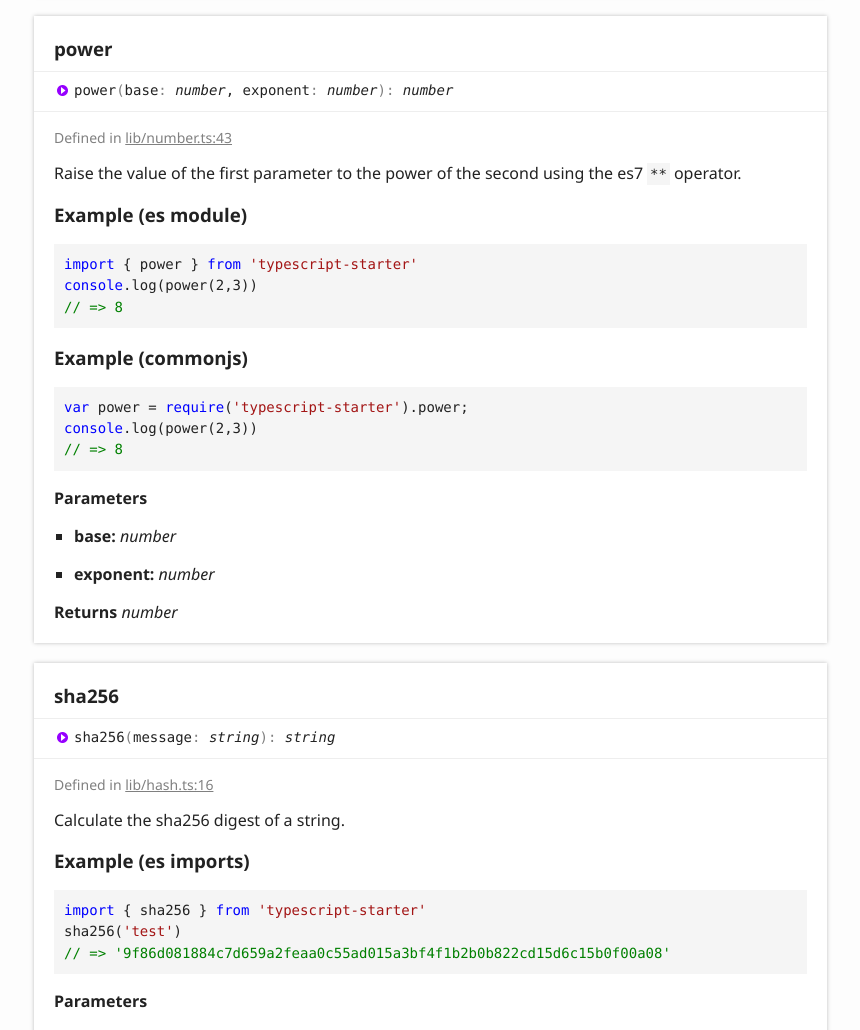
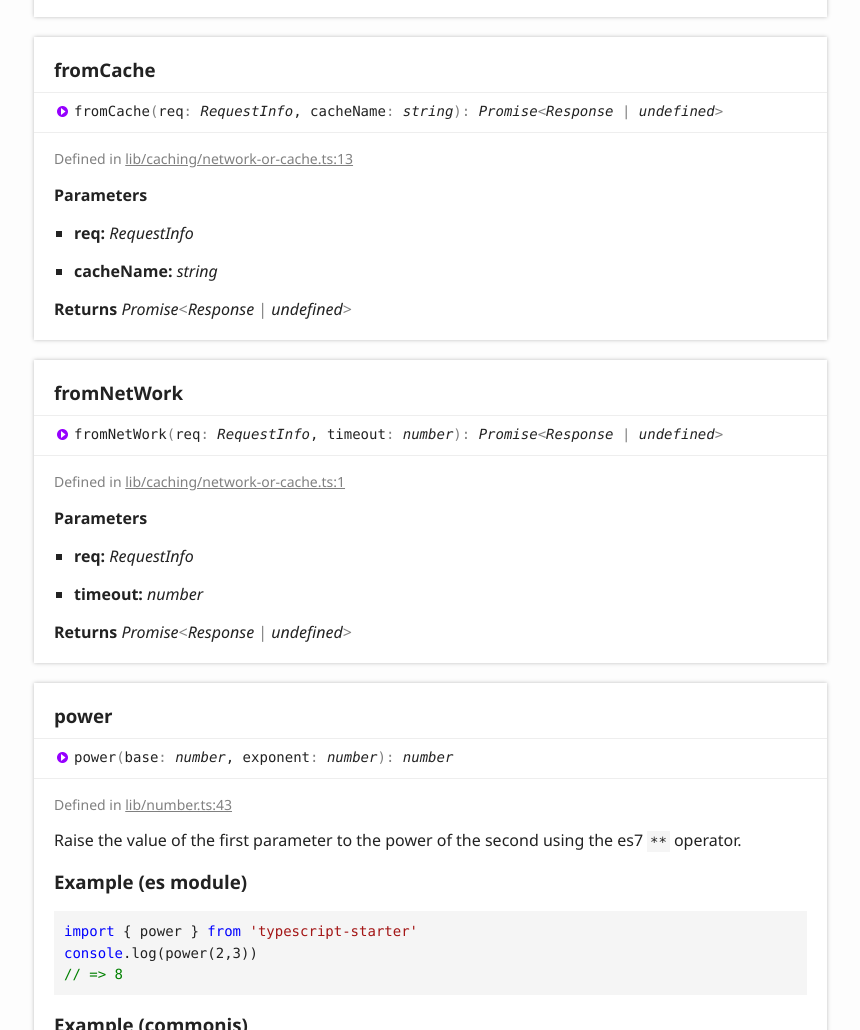
Before and after one commit to vjcspy/iz-sw-helper, a plain HTML site: page globals.html in a window 1280 px wide. Shown: the part 1770-2800 px from the top of the page, without its empty margins (6-866 px from the left). Drawn offline with Linux system fonts and the light colour scheme.

Commit message:
[ci skip] Updates

```diff
--- a/assets/js/search.js
+++ b/assets/js/search.js
@@ -1,3 +1,3 @@
 var typedoc = typedoc || {};
             typedoc.search = typedoc.search || {};
-            typedoc.search.data = {"kinds":{"64":"Function"},"rows":[{"id":0,"kind":64,"name":"asyncABC","url":"globals.html#asyncabc","classes":"tsd-kind-function"},{"id":1,"kind":64,"name":"sha256","url":"globals.html#sha256","classes":"tsd-kind-function"},{"id":2,"kind":64,"name":"sha256Native","url":"globals.html#sha256native","classes":"tsd-kind-function"},{"id":3,"kind":64,"name":"double","url":"globals.html#double","classes":"tsd-kind-function"},{"id":4,"kind":64,"name":"power","url":"globals.html#power","classes":"tsd-kind-function"}]};
+            typedoc.search.data = {"kinds":{"64":"Function"},"rows":[{"id":0,"kind":64,"name":"asyncABC","url":"globals.html#asyncabc","classes":"tsd-kind-function"},{"id":1,"kind":64,"name":"sha256","url":"globals.html#sha256","classes":"tsd-kind-function"},{"id":2,"kind":64,"name":"sha256Native","url":"globals.html#sha256native","classes":"tsd-kind-function"},{"id":3,"kind":64,"name":"double","url":"globals.html#double","classes":"tsd-kind-function"},{"id":4,"kind":64,"name":"power","url":"globals.html#power","classes":"tsd-kind-function"},{"id":5,"kind":64,"name":"fromNetWork","url":"globals.html#fromnetwork","classes":"tsd-kind-function"},{"id":6,"kind":64,"name":"fromCache","url":"globals.html#fromcache","classes":"tsd-kind-function"}]};
--- a/globals.html
+++ b/globals.html
@@ -72,6 +72,8 @@
 							<ul class="tsd-index-list">
 								<li class="tsd-kind-function"><a href="globals.html#asyncabc" class="tsd-kind-icon">asyncABC</a></li>
 								<li class="tsd-kind-function"><a href="globals.html#double" class="tsd-kind-icon">double</a></li>
+								<li class="tsd-kind-function"><a href="globals.html#fromcache" class="tsd-kind-icon">from<wbr>Cache</a></li>
+								<li class="tsd-kind-function"><a href="globals.html#fromnetwork" class="tsd-kind-icon">from<wbr>Net<wbr>Work</a></li>
 								<li class="tsd-kind-function"><a href="globals.html#power" class="tsd-kind-icon">power</a></li>
 								<li class="tsd-kind-function"><a href="globals.html#sha256" class="tsd-kind-icon">sha256</a></li>
 								<li class="tsd-kind-function"><a href="globals.html#sha256native" class="tsd-kind-icon">sha256<wbr>Native</a></li>
@@ -92,7 +94,7 @@
 						<li class="tsd-description">
 							<aside class="tsd-sources">
 								<ul>
-									<li>Defined in <a href="https://github.com/vjcspy/iz-sw-helper/blob/56fa4e0/src/lib/async.ts#L20">lib/async.ts:20</a></li>
+									<li>Defined in <a href="https://github.com/vjcspy/iz-sw-helper/blob/4b7aa56/src/lib/async.ts#L20">lib/async.ts:20</a></li>
 								</ul>
 							</aside>
 							<div class="tsd-comment tsd-typography">
@@ -123,7 +125,7 @@ asyncABC().then(<span class="hljs-built_in">console</span>.log);
 						<li class="tsd-description">
 							<aside class="tsd-sources">
 								<ul>
-									<li>Defined in <a href="https://github.com/vjcspy/iz-sw-helper/blob/56fa4e0/src/lib/number.ts#L22">lib/number.ts:22</a></li>
+									<li>Defined in <a href="https://github.com/vjcspy/iz-sw-helper/blob/4b7aa56/src/lib/number.ts#L22">lib/number.ts:22</a></li>
 								</ul>
 							</aside>
 							<div class="tsd-comment tsd-typography">
@@ -159,6 +161,58 @@ asyncABC().then(<span class="hljs-built_in">console</span>.log);
 					</ul>
 				</section>
 				<section class="tsd-panel tsd-member tsd-kind-function">
+					<a name="fromcache" class="tsd-anchor"></a>
+					<h3>from<wbr>Cache</h3>
+					<ul class="tsd-signatures tsd-kind-function">
+						<li class="tsd-signature tsd-kind-icon">from<wbr>Cache<span class="tsd-signature-symbol">(</span>req<span class="tsd-signature-symbol">: </span><span class="tsd-signature-type">RequestInfo</span>, cacheName<span class="tsd-signature-symbol">: </span><span class="tsd-signature-type">string</span><span class="tsd-signature-symbol">)</span><span class="tsd-signature-symbol">: </span><span class="tsd-signature-type">Promise</span><span class="tsd-signature-symbol">&lt;</span><span class="tsd-signature-type">Response</span><span class="tsd-signature-symbol"> | </span><span class="tsd-signature-type">undefined</span><span class="tsd-signature-symbol">&gt;</span></li>
+					</ul>
+					<ul class="tsd-descriptions">
+						<li class="tsd-description">
+							<aside class="tsd-sources">
+								<ul>
+									<li>Defined in <a href="https://github.com/vjcspy/iz-sw-helper/blob/4b7aa56/src/lib/caching/network-or-cache.ts#L13">lib/caching/network-or-cache.ts:13</a></li>
+								</ul>
+							</aside>
+							<h4 class="tsd-parameters-title">Parameters</h4>
+							<ul class="tsd-parameters">
+								<li>
+									<h5>req: <span class="tsd-signature-type">RequestInfo</span></h5>
+								</li>
+								<li>
+									<h5>cacheName: <span class="tsd-signature-type">string</span></h5>
+								</li>
+							</ul>
+							<h4 class="tsd-returns-title">Returns <span class="tsd-signature-type">Promise</span><span class="tsd-signature-symbol">&lt;</span><span class="tsd-signature-type">Response</span><span class="tsd-signature-symbol"> | </span><span class="tsd-signature-type">undefined</span><span class="tsd-signature-symbol">&gt;</span></h4>
+						</li>
+					</ul>
+				</section>
+				<section class="tsd-panel tsd-member tsd-kind-function">
+					<a name="fromnetwork" class="tsd-anchor"></a>
+					<h3>from<wbr>Net<wbr>Work</h3>
+					<ul class="tsd-signatures tsd-kind-function">
+						<li class="tsd-signature tsd-kind-icon">from<wbr>Net<wbr>Work<span class="tsd-signature-symbol">(</span>req<span class="tsd-signature-symbol">: </span><span class="tsd-signature-type">RequestInfo</span>, timeout<span class="tsd-signature-symbol">: </span><span class="tsd-signature-type">number</span><span class="tsd-signature-symbol">)</span><span class="tsd-signature-symbol">: </span><span class="tsd-signature-type">Promise</span><span class="tsd-signature-symbol">&lt;</span><span class="tsd-signature-type">Response</span><span class="tsd-signature-symbol"> | </span><span class="tsd-signature-type">undefined</span><span class="tsd-signature-symbol">&gt;</span></li>
+					</ul>
+					<ul class="tsd-descriptions">
+						<li class="tsd-description">
+							<aside class="tsd-sources">
+								<ul>
+									<li>Defined in <a href="https://github.com/vjcspy/iz-sw-helper/blob/4b7aa56/src/lib/caching/network-or-cache.ts#L1">lib/caching/network-or-cache.ts:1</a></li>
+								</ul>
+							</aside>
+							<h4 class="tsd-parameters-title">Parameters</h4>
+							<ul class="tsd-parameters">
+								<li>
+									<h5>req: <span class="tsd-signature-type">RequestInfo</span></h5>
+								</li>
+								<li>
+									<h5>timeout: <span class="tsd-signature-type">number</span></h5>
+								</li>
+							</ul>
+							<h4 class="tsd-returns-title">Returns <span class="tsd-signature-type">Promise</span><span class="tsd-signature-symbol">&lt;</span><span class="tsd-signature-type">Response</span><span class="tsd-signature-symbol"> | </span><span class="tsd-signature-type">undefined</span><span class="tsd-signature-symbol">&gt;</span></h4>
+						</li>
+					</ul>
+				</section>
+				<section class="tsd-panel tsd-member tsd-kind-function">
 					<a name="power" class="tsd-anchor"></a>
 					<h3>power</h3>
 					<ul class="tsd-signatures tsd-kind-function">
@@ -168,7 +222,7 @@ asyncABC().then(<span class="hljs-built_in">console</span>.log);
 						<li class="tsd-description">
 							<aside class="tsd-sources">
 								<ul>
-									<li>Defined in <a href="https://github.com/vjcspy/iz-sw-helper/blob/56fa4e0/src/lib/number.ts#L43">lib/number.ts:43</a></li>
+									<li>Defined in <a href="https://github.com/vjcspy/iz-sw-helper/blob/4b7aa56/src/lib/number.ts#L43">lib/number.ts:43</a></li>
 								</ul>
 							</aside>
 							<div class="tsd-comment tsd-typography">
@@ -207,7 +261,7 @@ asyncABC().then(<span class="hljs-built_in">console</span>.log);
 						<li class="tsd-description">
 							<aside class="tsd-sources">
 								<ul>
-									<li>Defined in <a href="https://github.com/vjcspy/iz-sw-helper/blob/56fa4e0/src/lib/hash.ts#L16">lib/hash.ts:16</a></li>
+									<li>Defined in <a href="https://github.com/vjcspy/iz-sw-helper/blob/4b7aa56/src/lib/hash.ts#L16">lib/hash.ts:16</a></li>
 								</ul>
 							</aside>
 							<div class="tsd-comment tsd-typography">
@@ -240,7 +294,7 @@ sha256(<span class="hljs-string">'test'</span>)
 						<li class="tsd-description">
 							<aside class="tsd-sources">
 								<ul>
-									<li>Defined in <a href="https://github.com/vjcspy/iz-sw-helper/blob/56fa4e0/src/lib/hash.ts#L34">lib/hash.ts:34</a></li>
+									<li>Defined in <a href="https://github.com/vjcspy/iz-sw-helper/blob/4b7aa56/src/lib/hash.ts#L34">lib/hash.ts:34</a></li>
 								</ul>
 							</aside>
 							<div class="tsd-comment tsd-typography">
@@ -280,6 +334,12 @@ sha256(<span class="hljs-string">'test'</span>)
 					</li>
 					<li class=" tsd-kind-function">
 						<a href="globals.html#double" class="tsd-kind-icon">double</a>
+					</li>
+					<li class=" tsd-kind-function">
+						<a href="globals.html#fromcache" class="tsd-kind-icon">from<wbr>Cache</a>
+					</li>
+					<li class=" tsd-kind-function">
+						<a href="globals.html#fromnetwork" class="tsd-kind-icon">from<wbr>Net<wbr>Work</a>
 					</li>
 					<li class=" tsd-kind-function">
 						<a href="globals.html#power" class="tsd-kind-icon">power</a>
```
Also changed, not shown: index.html (+6 -0 lines).
